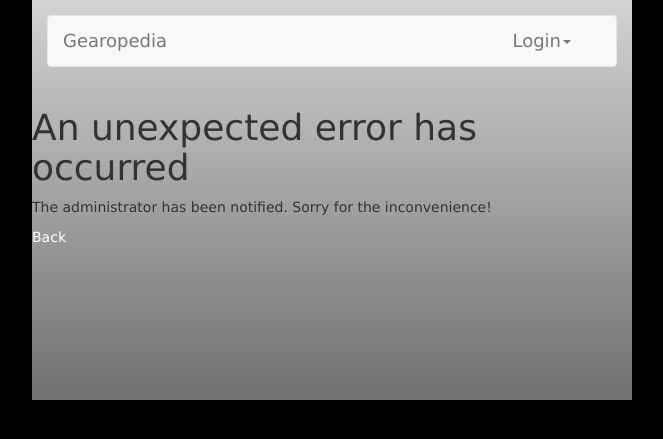
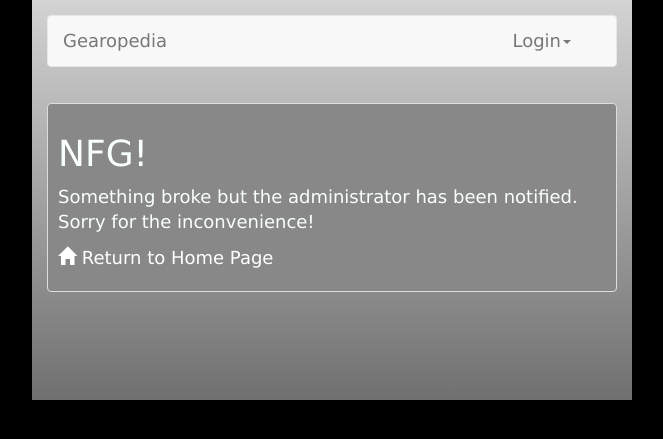
Before and after one commit to stevenmarr/gearopedia, a Flask app: template gearopedia/templates/500.html in a window 1280 px wide. Shown: the top 439 px of the page, without its empty margins (308-971 px from the left). Run offline with Flask 2, Linux system fonts and the light colour scheme; the template is opened without the code that fills it, so the values that code supplies are empty; parts of the project's set-up code (start-up, migrations or seed data) failed here and were passed over; some libraries are stand-ins or nearby versions.

```diff
--- a/gearopedia/templates/500.html
+++ b/gearopedia/templates/500.html
@@ -2,7 +2,12 @@
 {% extends "main.html" %}
 
 {% block maincontent %}
-  <h1>An unexpected error has occurred</h1>
-  <p>The administrator has been notified. Sorry for the inconvenience!</p>
-  <p><a href="{{ url_for('default') }}">Back</a></p>
+<ul class="list-group" style="margin:15px; ">
+
+<li class="list-group-item" style="background-color:#888; padding:10px;">
+  <h1>NFG!</h1>
+  <p>Something broke but the administrator has been notified. Sorry for the inconvenience!</p>
+  <p><a href="{{ url_for('default') }}"><span class="glyphicon glyphicon-home" aria-hidden="true"></span> Return to Home Page</a></p>
+</li>
+</ul>
 {% endblock %}
```
Also changed, not shown: gearopedia/templates/404.html (+7 -2 lines), gearopedia/views.py (+19 -4 lines).
